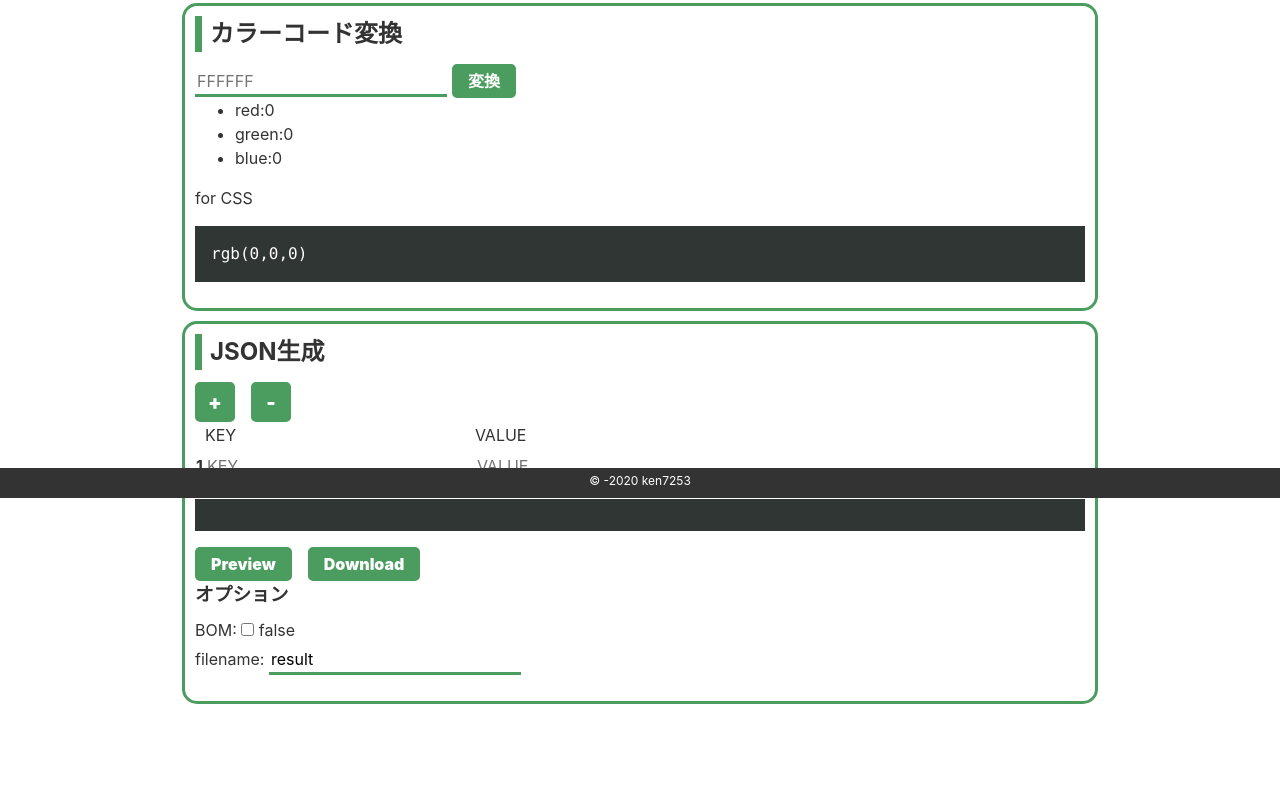
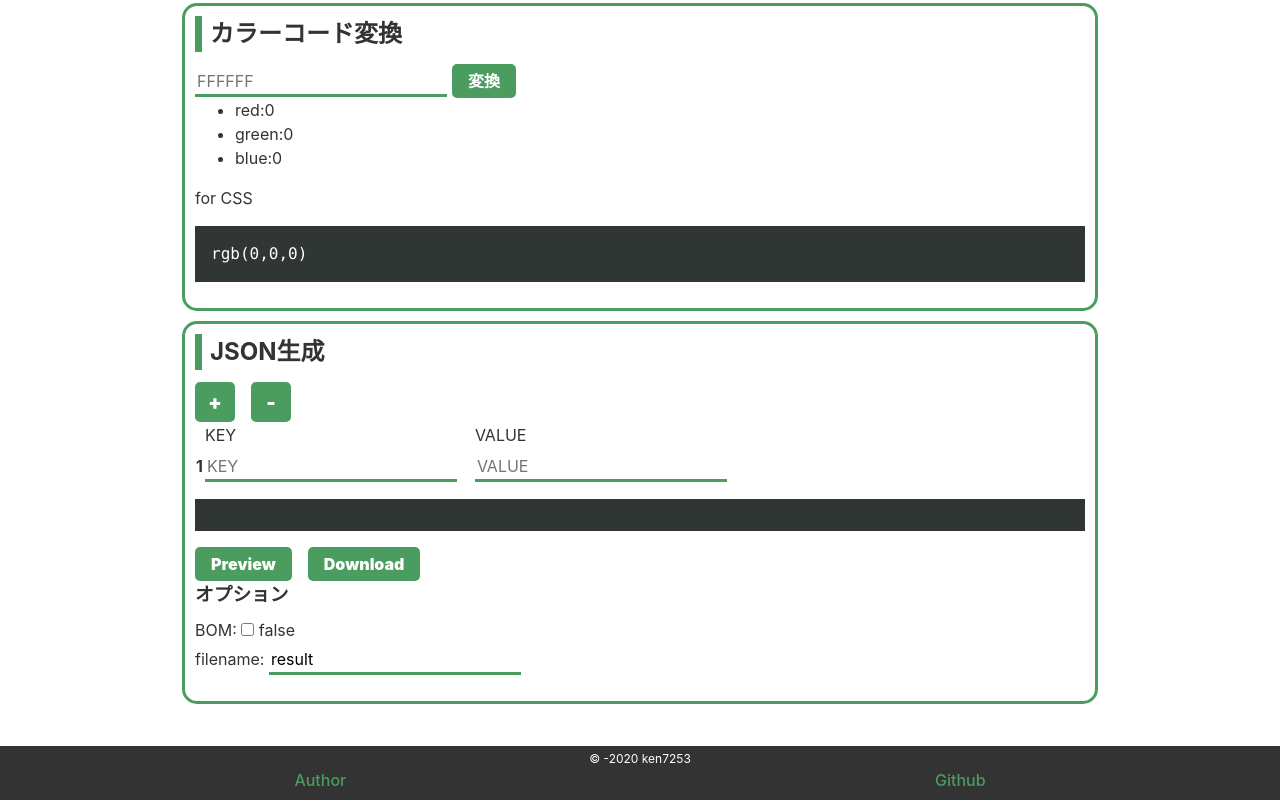
Before and after one commit to ken7253/coding_assistant, a Vue app: page / in a window 1280 px wide. Shown: the part 302-1102 px from the top of the page. Before the commit the page ends 1048 px from the top, so only its background shows below. Built offline with nearby package versions, Linux system fonts and the light colour scheme.

Commit message:
add site-link footer

```diff
--- a/src/assets/sass/main.scss
+++ b/src/assets/sass/main.scss
@@ -5,7 +5,7 @@
 @import "var";
 @import "setup";
 
-// global style
+// global style (only HTML5 element)
 
 h2 {
   border-left: solid 7px $color-theme;
@@ -42,3 +42,9 @@ code {
   padding: 1rem;
   margin: 1rem 0;
 }
+a {
+  &:hover {
+    text-decoration: none;
+    opacity: .9;
+  }
+}
--- a/src/components/AppFooter.vue
+++ b/src/components/AppFooter.vue
@@ -1,20 +1,38 @@
 <template>
   <div class="app-footer">
-    <p>
+    <p class="copyright">
       &#169; -<time v-once>{{ getYearNow() }}</time> ken7253
     </p>
+    <div class="link-pages">
+      <ul class="flex-wrp-ard">
+        <li v-for="(siteData, index) in siteDatas" :key="index">
+          <a :href="siteData[0]" :taget="isBlank(siteData[2])" rel="noopener">{{
+            siteData[1]
+          }}</a>
+        </li>
+      </ul>
+    </div>
   </div>
 </template>
 
 <script>
 export default {
   data: function() {
-    return {};
+    return {
+      siteDatas: {
+        // 0:url 1:display name 2: (target="_blank") flag
+        author: ["https://dairoku-studio.com/", "Author", true],
+        github: ["https://github.com/ken7253/coding_assistant", "Github", true],
+      },
+    };
   },
   methods: {
     getYearNow: function() {
       const getNowDate = new Date();
       return getNowDate.getFullYear();
+    },
+    isBlank: function(flag = false) {
+      return flag ? "_blank" : "_self";
     },
   },
 };
@@ -23,10 +41,7 @@ export default {
 <style lang="scss" scoped>
 @import "../assets/sass/_var.scss";
 .app-footer {
-  position: fixed;
-  bottom: 0;
   padding: 0.25rem 0 0.5rem 0;
-  z-index: 1000;
   width: 100%;
   text-align: center;
   background-color: $color-text;
@@ -36,4 +51,15 @@ export default {
     font-size: 0.75rem;
   }
 }
+.link-pages {
+  ul {
+    list-style-type: none;
+    margin: 0;
+    padding: 0;
+    li a {
+      color: $color-theme;
+      font-weight: 500;
+    }
+  }
+}
 </style>
```
